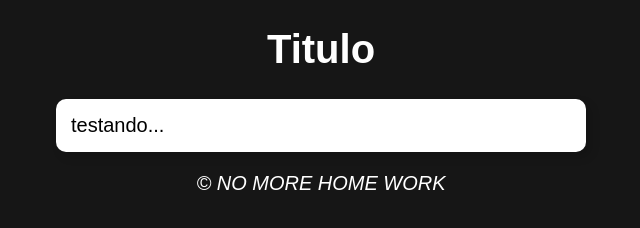
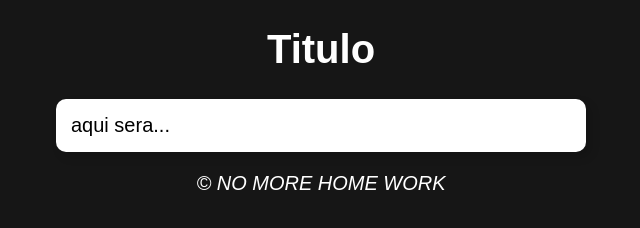
Before and after one commit to Isatsu/nmhw, a plain HTML site: page index.html in a window 1280 px wide. Shown: the full height of the page, 319-959 px from the left. Drawn offline with Linux system fonts and the light colour scheme.

Commit message:
teste mudanca

```diff
--- a/index.html
+++ b/index.html
@@ -13,7 +13,7 @@
 
     <section>
         <div>
-            testando...
+            aqui sera...
         </div>
 
         <div>
```
